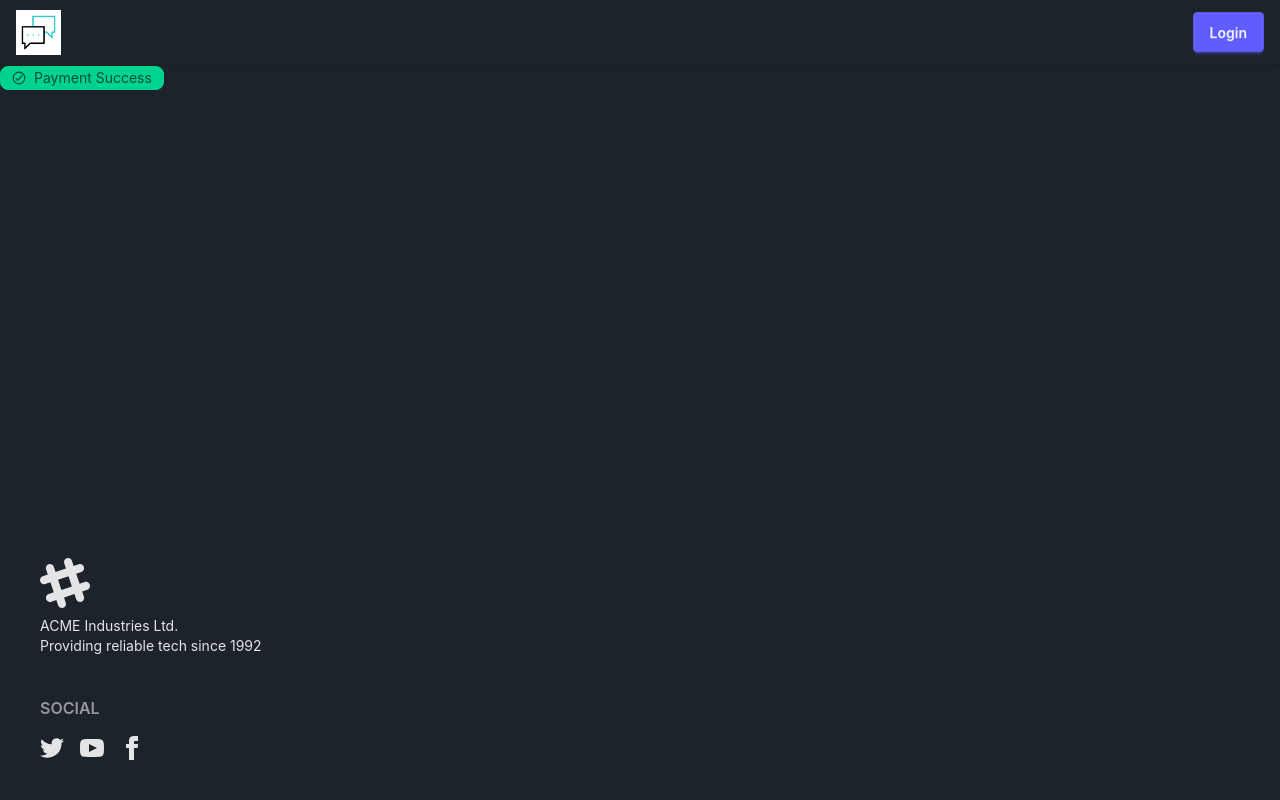
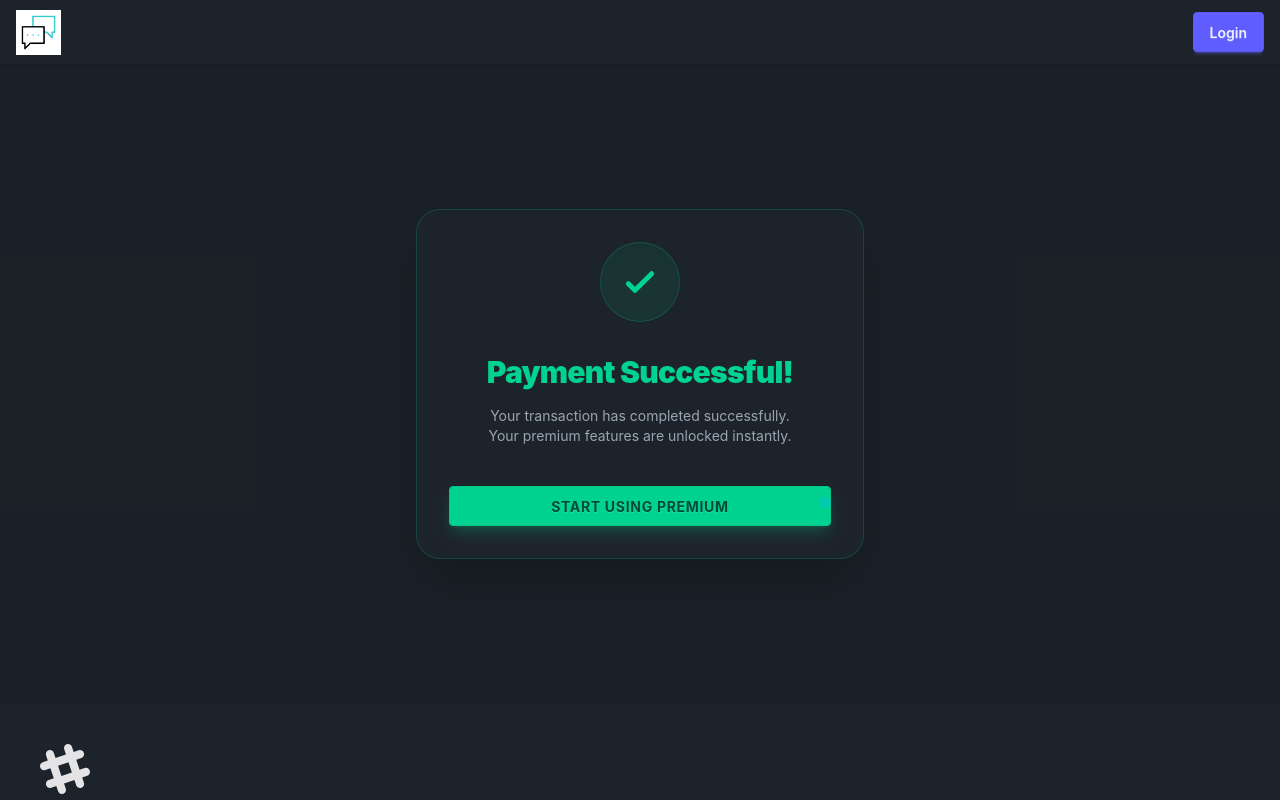
Before and after one commit to Vishal-00hax/DevTinder-web, a React (Vite) app: page /success in a window 1280 px wide. Shown: the top 800 px of the page. Built offline with nearby package versions, Linux system fonts and the light colour scheme; no server answers.

Commit message:
UI Improvements in payment status.

```diff
--- a/src/NavBar.jsx
+++ b/src/NavBar.jsx
@@ -64,11 +64,6 @@ function NavBar() {
               <li>
                 <Link to="/orders">Orders</Link>
               </li>
-              <li>
-                <button type="button" onClick={handleLogout}>
-                  Logout
-                </button>
-              </li>
             </ul>
           </div>
         )}
--- a/src/components/PaymentStatus.jsx
+++ b/src/components/PaymentStatus.jsx
@@ -1,44 +1,123 @@
 import React from "react";
+import { Link } from "react-router";
 
 export function PaymentSuccess() {
   return (
-    <div class="badge badge-success">
-      <svg
-        class="size-[1em]"
-        xmlns="http://www.w3.org/2000/svg"
-        viewBox="0 0 24 24"
-      >
-        <g fill="currentColor" stroke-linejoin="miter" stroke-linecap="butt">
-          <circle
-            cx="12"
-            cy="12"
-            r="10"
-            fill="none"
-            stroke="currentColor"
-            stroke-linecap="square"
-            stroke-miterlimit="10"
-            stroke-width="2"
-          ></circle>
-          <polyline
-            points="7 13 10 16 17 8"
-            fill="none"
-            stroke="currentColor"
-            stroke-linecap="square"
-            stroke-miterlimit="10"
-            stroke-width="2"
-          ></polyline>
-        </g>
-      </svg>
-      Payment Success
+    <div className="min-h-[80vh] flex items-center justify-center p-4 bg-base-200/50">
+      <div className="card w-full max-w-md bg-base-100 shadow-2xl border border-success/20 rounded-3xl overflow-hidden relative group">
+        {/* Animated Celebration Micro-Dots Background */}
+        <div className="absolute top-4 left-6 w-2 h-2 bg-success/40 rounded-full animate-ping"></div>
+        <div
+          className="absolute bottom-12 right-8 w-3 h-3 bg-info/30 rounded-full animate-bounce"
+          style={{ animationDuration: "4s" }}
+        ></div>
+
+        <div className="card-body p-8 items-center text-center">
+          {/* Animated Success Checkmark Ring */}
+          <div className="w-20 h-20 bg-success/10 rounded-full flex items-center justify-center text-success border border-success/20 shadow-inner mb-6 relative group-hover:scale-110 transition-transform duration-300">
+            <svg
+              className="w-10 h-10 transform scale-100 transition-transform duration-500"
+              xmlns="http://www.w3.org/2000/svg"
+              fill="none"
+              viewBox="0 0 24 24"
+              stroke="currentColor"
+              strokeWidth="3"
+            >
+              <path
+                strokeLinecap="round"
+                strokeLinejoin="round"
+                d="M5 13l4 4L19 7"
+              />
+            </svg>
+            <span className="absolute inset-0 rounded-full border-2 border-success animate-ping opacity-25"></span>
+          </div>
+
+          {/* Typography */}
+          <h2 className="text-3xl font-black tracking-tight text-success mb-2">
+            Payment Successful!
+          </h2>
+          <p className="text-base-content/60 text-sm max-w-xs mb-8">
+            Your transaction has completed successfully. Your premium features
+            are unlocked instantly.
+          </p>
+
+          {/* Action Buttons */}
+          <div className="w-full space-y-3">
+            <Link to="/">
+              <button className="btn btn-success text-success-content w-full font-bold uppercase tracking-wider shadow-lg shadow-success/20 hover:shadow-xl transition-all duration-300">
+                Start Using Premium
+              </button>
+            </Link>
+          </div>
+        </div>
+      </div>
     </div>
   );
 }
 
 export function PaymentCancel() {
   return (
-    <div className="card bg-neutral text-neutral-content w-96">
-      <div className="card-body items-center text-center">
-        <h2 className="card-title text-red-500">Payment Failed !</h2>
+    <div className="min-h-[80vh] flex items-center justify-center p-4 bg-base-200/50">
+      <div className="card w-full max-w-md bg-base-100 shadow-2xl border border-error/20 rounded-3xl overflow-hidden relative group">
+        <div className="card-body p-8 items-center text-center">
+          {/* Animated Error Cross Ring */}
+          <div className="w-20 h-20 bg-error/10 rounded-full flex items-center justify-center text-error border border-error/20 shadow-inner mb-6 relative group-hover:scale-105 transition-transform duration-300">
+            <svg
+              className="w-9 h-9 animate-pulse"
+              style={{ animationDuration: "2.5s" }}
+              xmlns="http://www.w3.org/2000/svg"
+              fill="none"
+              viewBox="0 0 24 24"
+              stroke="currentColor"
+              strokeWidth="2.5"
+            >
+              <path
+                strokeLinecap="round"
+                strokeLinejoin="round"
+                d="M6 18L18 6M6 6l12 12"
+              />
+            </svg>
+          </div>
+
+          {/* Typography */}
+          <h2 className="text-3xl font-black tracking-tight text-error mb-2">
+            Payment Failed
+          </h2>
+          <p className="text-base-content/60 text-sm max-w-xs mb-6">
+            Don't worry, your funds are safe. The transaction was declined by
+            your bank or card issuer.
+          </p>
+
+          {/* Helpful troubleshooting tips to assist the user */}
+          <div className="w-full bg-base-200/60 border border-base-300 rounded-2xl p-4 mb-8 text-left">
+            <p className="text-xs font-bold uppercase tracking-wider text-base-content/40 mb-2.5">
+              Common Solutions
+            </p>
+            <ul className="text-xs space-y-2 text-base-content/70 font-medium">
+              <li className="flex items-center gap-2">
+                <span className="w-1.5 h-1.5 rounded-full bg-error"></span>{" "}
+                Verify internet connection banking limits.
+              </li>
+              <li className="flex items-center gap-2">
+                <span className="w-1.5 h-1.5 rounded-full bg-error"></span>{" "}
+                Ensure international transactions are enabled.
+              </li>
+              <li className="flex items-center gap-2">
+                <span className="w-1.5 h-1.5 rounded-full bg-error"></span> Try
+                alternative UPI or payment modes.
+              </li>
+            </ul>
+          </div>
+
+          {/* Action Call to Actions */}
+          <div className="w-full grid grid-cols-1 sm:grid-cols-2 gap-3">
+            <Link to="/premium">
+              <button className="btn btn-outline border-base-300 hover:bg-base-200 text-base-content font-bold uppercase tracking-wider transition-all duration-300">
+                Try Again
+              </button>
+            </Link>
+          </div>
+        </div>
       </div>
     </div>
   );
--- a/src/components/Premium.jsx
+++ b/src/components/Premium.jsx
@@ -3,6 +3,7 @@ import { BASE_URL } from "../utils/constents";
 import axios from "axios";
 import { useSelector } from "react-redux";
 import { useState, useEffect } from "react";
+import { Link } from "react-router-dom";
 
 function Premium() {
   const [isPremium, setIsPremium] = useState(false);
@@ -85,19 +86,66 @@ function Premium() {
   return (
     <>
       {isPremium === true ? (
-        <div className="max-w-md mx-auto mt-16">
-          <div className="bg-base-100 border border-success/20 rounded-3xl p-8 text-center shadow-xl">
-            <div className="text-6xl mb-4">🎉</div>
+        <div className="max-w-md mx-auto mt-16 px-4">
+          <div className="relative overflow-hidden bg-base-100 border border-success/30 rounded-3xl p-8 text-center shadow-2xl transition-all duration-300 hover:shadow-success/10 group">
+            {/* Decorative Premium Subtle Background Glow (Uses safe solid colors with low opacity instead of gradients) */}
+            <div className="absolute -top-24 -left-24 w-48 h-48 bg-success/10 rounded-full blur-3xl pointer-events-none transition-transform duration-500 group-hover:scale-150"></div>
+            <div className="absolute -bottom-24 -right-24 w-48 h-48 bg-primary/5 rounded-full blur-3xl pointer-events-none transition-transform duration-500 group-hover:scale-150"></div>
 
-            <h2 className="text-3xl font-bold mb-3">Premium Active</h2>
+            {/* Modern Animated Icon Container */}
+            <div className="relative mx-auto w-20 h-20 bg-success/10 rounded-2xl flex items-center justify-center mb-6 border border-success/20 shadow-inner group-hover:scale-110 transition-transform duration-300">
+              <span
+                className="text-4xl animate-bounce"
+                style={{ animationDuration: "3s" }}
+              >
+                🎉
+              </span>
+              {/* Sparkle micro-dot */}
+              <span className="absolute top-2 right-2 w-2 h-2 bg-success rounded-full animate-ping"></span>
+            </div>
 
-            <p className="text-base-content/70 mb-6">
-              Your premium membership is already active and ready to use.
+            {/* Typography - Changed from text-gradient to solid, reliable text-success */}
+            <h2 className="text-3xl font-black tracking-tight mb-2 text-success">
+              Premium Activated!
+            </h2>
+
+            <p className="text-base-content/70 text-sm md:text-base max-w-sm mx-auto mb-6 leading-relaxed">
+              Thank you for upgrading. Your premium membership is fully active.
+              Enjoy your unlocked superpowers!
             </p>
 
-            <div className="badge badge-success badge-lg">
-              Active Subscription
+            {/* Status Metadata Badge Container */}
+            <div className="bg-base-200/60 border border-base-300 rounded-xl p-4 mb-8 flex items-center justify-between text-left">
+              <div>
+                <p className="text-xs font-semibold uppercase tracking-wider text-base-content/50">
+                  Status
+                </p>
+                <p className="text-sm font-bold text-success flex items-center gap-1.5 mt-0.5">
+                  <span className="w-2 h-2 rounded-full bg-success animate-pulse"></span>
+                  Active & Billing
+                </p>
+              </div>
+              <div className="text-right">
+                <p className="text-xs font-semibold uppercase tracking-wider text-base-content/50">
+                  Plan Tier
+                </p>
+                <p className="text-sm font-bold text-base-content">
+                  Gold Member
+                </p>
+              </div>
             </div>
+
+            {/* Primary Action Button */}
+            <Link to="/profile">
+              <button className="btn btn-success text-success-content w-full font-bold uppercase tracking-wider shadow-lg shadow-success/20 hover:shadow-xl hover:shadow-success/30 transition-all duration-300">
+                Go to Dashboard
+              </button>
+            </Link>
+
+            {/* Secondary Subtext link */}
+            <p className="text-xs text-base-content/40 mt-4 cursor-pointer hover:text-base-content/70 transition-colors underline underline-offset-4">
+              View billing history or manage subscription
+            </p>
           </div>
         </div>
       ) : (
```
